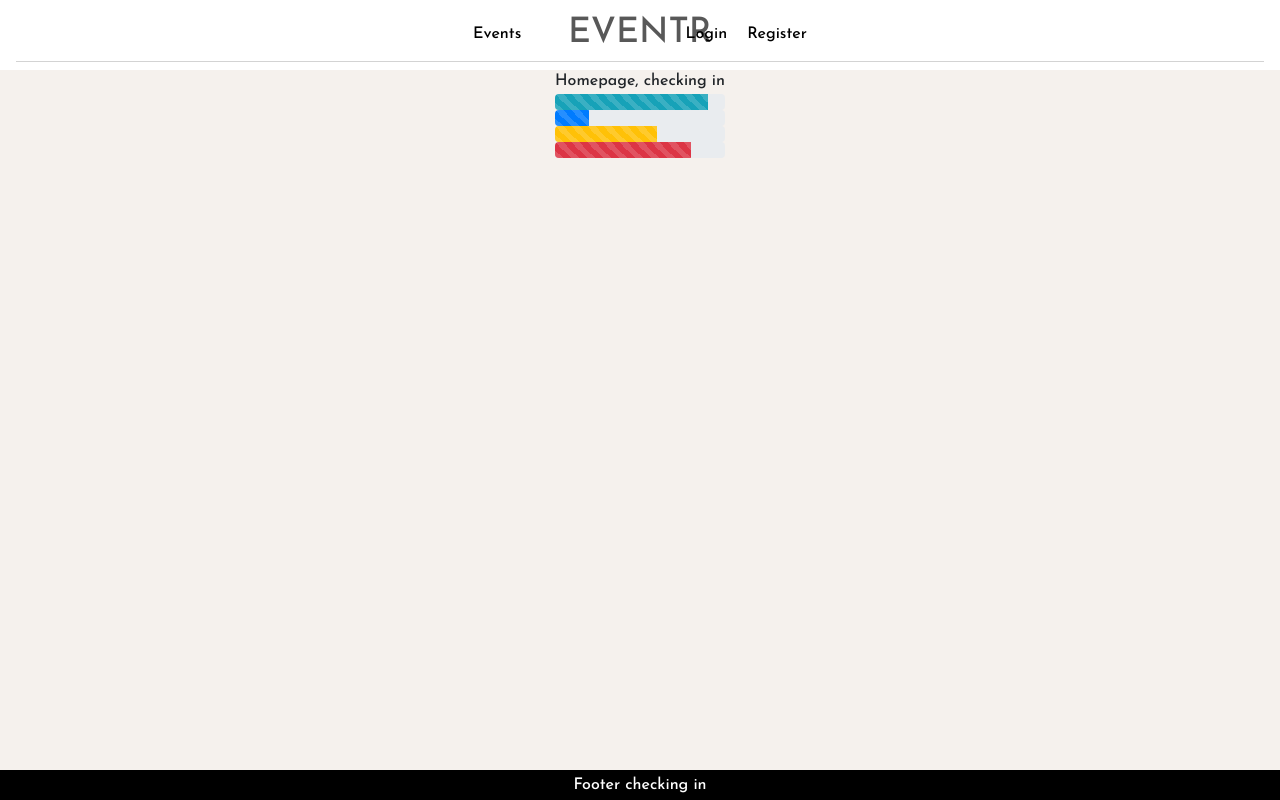
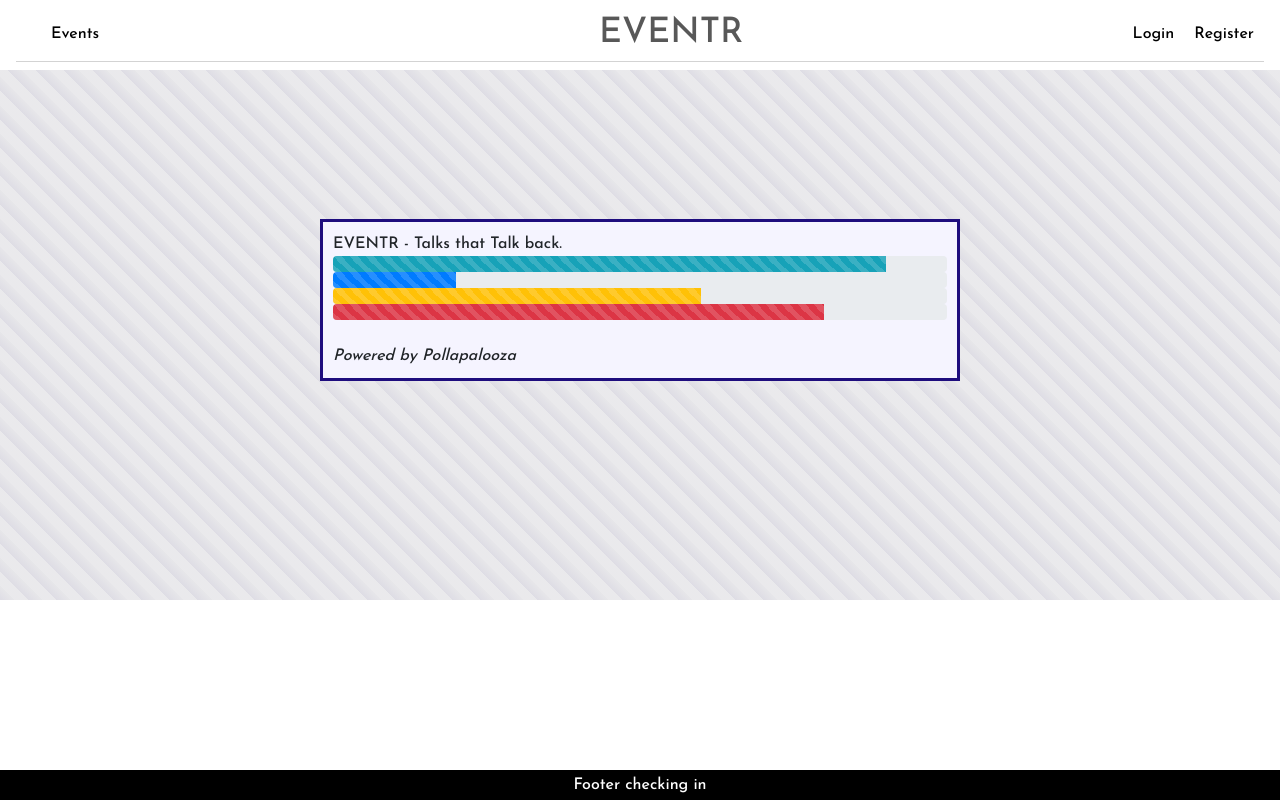
Before and after one commit to KL-dotcom/ga-final-project, a React (Create React App) app in the folder frontend/: page / in a window 1280 px wide. Shown: the top 800 px of the page. Built offline with nearby package versions, Linux system fonts and the light colour scheme.

Commit message:
polish polish

```diff
--- a/frontend/src/components/authentication/Login.js
+++ b/frontend/src/components/authentication/Login.js
@@ -31,15 +31,16 @@
   render() {
     const { formData, error } = this.state
     return (
-      <div className="body">
+      <div className="small-body">
         <div className="container">
           <div className="login">
-            <div className="title">Log In</div>
             <form onSubmit={this.handleSubmit}>
+
               <div className="form" style={{ height: '300px' }}>
                 <div className="error-msg">
                   {error && <small>{error}</small>}
                 </div>
+                <div className="title">Log In</div>
 
                 <div className="form-item">
                   <label> Email </label>
--- a/frontend/src/components/authentication/Register.js
+++ b/frontend/src/components/authentication/Register.js
@@ -45,7 +45,7 @@
   render() {
     const { formData, errors } = this.state
     return (
-      <div className="body">
+      <div className="small-body">
         <div className="section">
           <div className="container">
             <div className="register">
@@ -65,20 +65,6 @@
                   </div>
 
 
-                  {/* <div className="form-item">
-                  <label> Name </label>
-                  <input type="text"
-                    name="name"
-                    onChange={this.handleChange}
-                    value={formData.name}
-                    className={errors.name ? 'error' : ''}
-                  />
-                </div>
-                <div className="error-msg">
-                  {errors.name && <small>{errors.name}</small>}
-                </div> */}
-
-
                   <div className="form-item">
                     <label> Email: </label>
                     <input type="email"
@@ -91,21 +77,6 @@
                   <div className="error-msg">
                     {errors.email && <small>{errors.email}</small>}
                   </div>
-
-                  {/*
-                <div className="form-item">
-                  <label> Home Base: </label>
-                  <input type="text"
-                    name="homeBase"
-                    onChange={this.handleChange}
-                    value={formData.homeBase}
-                    className={errors.homeBase ? 'error' : ''}
-                  />
-                </div>
-                <div className="error-msg">
-                  {errors.homeBase && <small>{errors.homeBase}</small>}
-                </div> */}
-
 
                   <div className="form-item">
                     <label> Password: </label>
@@ -141,6 +112,7 @@
             </div>
           </div>
         </div>
+
       </div>
     )
   }
--- a/frontend/src/components/common/Home.js
+++ b/frontend/src/components/common/Home.js
@@ -5,13 +5,15 @@
 const Home = () => {
   return (
 
-    <div className="body">
-    <div>Homepage, checking in
+    <div className="small-body">
+    <div className="home-div">EVENTR - Talks that Talk back.
 
         <ProgressBar animated variant="info"  now={90} />
         <ProgressBar animated now={20} />
         <ProgressBar animated variant="warning" now={60} />
         <ProgressBar animated variant="danger" now={80} />
+        <br></br>
+       <em>Powered by Pollapalooza</em>
         </div>
     </div>
 
--- a/frontend/src/components/common/Navbar.js
+++ b/frontend/src/components/common/Navbar.js
@@ -16,7 +16,7 @@
 
 
     <div className="navbar">
-      <div className="navbar-content">
+      {/* <div className="navbar-content"> */}
         <div className="navbar-left">
           <Link to='/events' className="link">Events</Link>
           {isAuthenticated() && <Link to='/events/new' className="link">New Event</Link>}
@@ -29,7 +29,7 @@
           {isAuthenticated() && <Link to='/profile' className="link">Profile</Link>}
           {isAuthenticated() && <span onClick={handleLogout} className="link">Logout</span>}
         </div>
-      </div>
+      {/* </div> */}
       <div className="navbar-line"></div>
     </div>
 
--- a/frontend/src/components/events/EventIndex.js
+++ b/frontend/src/components/events/EventIndex.js
@@ -30,12 +30,6 @@
   const handleReset = () => {
     setFilteredEvents('')
   }
-
-  // const handleSearch = e => {
-  //   const search = e.target.value
-  // const handleReset = () => {
-  //   setFilteredEvents('')
-  // }
 
   const handleSearch = event => {
     const search = event.target.value
--- a/frontend/src/components/user/ProfileForm.js
+++ b/frontend/src/components/user/ProfileForm.js
@@ -35,10 +35,11 @@
 // console.log(data)
   return (
     <div className="prof-form">
-      <h1>Edit your Profile</h1>
+      <h1>Edit your Profile</h1><hr></hr>
 
       <form onSubmit={handleSubmit}>
       <div className="form-item">
+        Profile Image<br></br>
           <input
             name="profile_image"
             label="Profile Images"
@@ -48,9 +49,10 @@
             value={data.profile_image}
             error={errors.profile_image}
           />
-        </div>
+        </div><hr></hr>
 
         <div className="form-item">
+          Username<br></br>
           <input
             name="username"
             label="Username"
@@ -59,9 +61,10 @@
             value={data.username}
             error={errors.username}
           />
-        </div>
+        </div><hr></hr>
 
         <div className="form-item">
+          First Name<br></br>
           <input
             name="first_name"
             label="firstName"
@@ -70,9 +73,10 @@
             value={data.first_name}
             error={errors.first_name}
           />
-        </div>
+        </div><hr></hr>
 
         <div className="form-item">
+          Last Name<br></br>
           <input
             name="last_name"
             label="LastName"
@@ -81,9 +85,10 @@
             value={data.last_name}
             error={errors.last_name}
           />
-        </div>
+        </div><hr></hr>
 
         <div className="form-item">
+          Email<br></br>
           <input
             name="email"
             label="Email"
@@ -92,21 +97,10 @@
             value={data.email}
             error={errors.email}
           />
-        </div>
-
-        {/* <div className="form-item">
-          <input
-            name="profile_images"
-            label="Profile Image"
-            placeholder="Profile Image"
-            onChange={handleChange}
-            value={data.profile_images}
-            error={errors.profile_images}
-          />
-        </div> */}
-
+        </div><hr></hr>
 
         <div className="form-item">
+          Age<br></br>
           <select
             name="age"
             label="Age"
@@ -116,9 +110,10 @@
             error={errors.age}>
             {ageOptions.map(age => {return <option key={age.value} value={age.value}>{age.value}</option>})}
             </select>
-        </div>
+        </div><hr></hr>
 
         <div className="form-item">
+          Gender<br></br>
           <select
             name="gender"
             label="Gender"
@@ -129,9 +124,10 @@
           >
             {genderOptions.map(gender => {return <option key={gender.value} value={gender.value}>{gender.value}</option>})}
             </select>
-        </div>
+        </div><hr></hr>
 
         <div className="form-item">
+          Industry Profession<br></br>
           <select
             name="industry"
             label="industry"
@@ -142,9 +138,10 @@
           >
             {industryOptions.map(industry => {return <option key={industry.value} value={industry.value}>{industry.value}</option>})}
             </select>
-        </div>
+        </div><hr></hr>
 
         <div className="form-item">
+          Ethnicity<br></br>
           <select
             name="ethnicity"
             label="ethnicity"
@@ -154,7 +151,7 @@
             error={errors.ethnicity}
           >
             {ethnicityOptions.map(ethnicity => {return <option key={ethnicity.value} value={ethnicity.value}>{ethnicity.value}</option>})}
-            </select>
+            </select> <hr></hr>
         </div>
         <button className="finish-edit-button" onClick={handleSubmit} buttontext={submitText}>{submitText}</button>
       </form>
--- a/frontend/src/styles/main.scss
+++ b/frontend/src/styles/main.scss
@@ -142,14 +142,16 @@
       flex-direction: column;
       align-items: center;
       justify-content: center;
-      background-color: cornflowerblue;
+      background-color: rgb(245, 244, 255);
+      border: 3px solid rgb(30, 13, 126);
+      margin-top: 100px;
       width: 500px;
       .form{
         display: flex;
         flex-direction: column;
         align-items: center;
         justify-content: space-evenly;
-        background-color: indianred;
+        // background-color: indianred;
         width: 400px;
         // height: 200px;
       }
@@ -159,7 +161,7 @@
         justify-content: space-between;
         align-items: center;
         width: 100%;
-        background-color: goldenrod;
+        // background-color: goldenrod;
       }
     }
     .login{
@@ -171,6 +173,29 @@
       .form{
         height: 200px;
       }    }
+  }
+
+  .small-body{
+    display: flex;
+    flex-direction: column;
+    justify-content: flex-start;
+    align-items: center;
+    height: 600px;
+    background: repeating-linear-gradient(
+      45deg,
+      rgba(146, 142, 168, 0.3),
+      rgba(175, 174, 184, 0.3) 10px,
+      #cfced470 10px,
+      #cfced470 20px
+    );
+
+    .home-div{
+      margin: auto;
+    width: 50%;
+    border: 3px solid rgb(30, 13, 126);
+    padding: 10px;
+    background-color: rgb(245, 244, 255);
+    }
   }
 
 
@@ -294,7 +319,7 @@
 .body-index{
   display: flex;
   flex-direction: row;
-  margin-top: 50px;
+  margin-top: 70px;
   margin-bottom: 30px;
   background-color: rgb(245, 241, 237);
 }
@@ -428,7 +453,7 @@
 
   .navbar {
     display: flex;
-    flex-direction: column;
+    flex-direction: row;
     justify-content: space-between;
     align-content: space-between;
     position:fixed;
@@ -437,20 +462,21 @@
     text-align: right;
     color: black;
     background-color: white;
-    .navbar-content{
-      display: flex;
-      flex-direction: row;
-      justify-content: space-between;
-      align-items: center;
+
+    // .navbar-content{
+    //   display: flex;
+    //   flex-direction: row;
+    //   justify-content: space-between;
+    //   align-items: center;
       .navbar-left{
         display: flex;
         flex-direction: row;
         justify-content: flex-start;
         align-items: center;
         height: 50px;
-        width: 25%;
+        width: 30%;
         .link{
-          margin: 0px 10px;
+          margin: 0px 35px;
           color: black;
           text-decoration: none;
         }
@@ -488,7 +514,7 @@
         width: 100%;
         height: 1px;
       }
-}
+// }
 
   .footer {
     position:fixed;
```
Also changed, not shown: frontend/src/components/user/ProfileEdit.js (+0 -48 lines).
